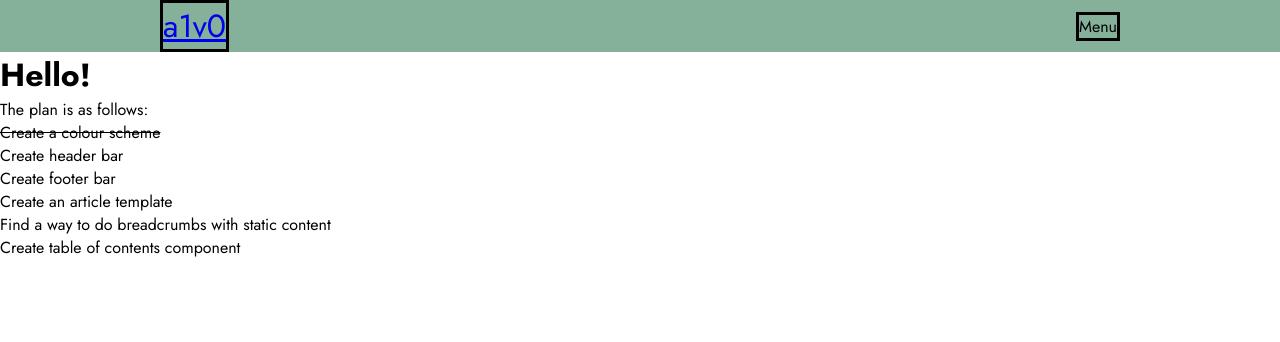
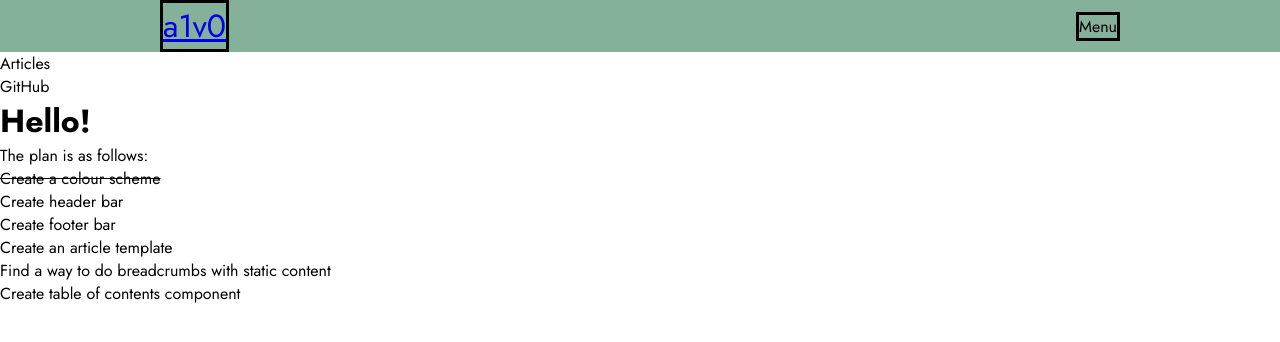
Before and after one commit to a1v0/a1v0.de, a React (Create React App) app: page / in a window 1280 px wide. Shown: the top 342 px of the page. Built offline with nearby package versions, Linux system fonts and the light colour scheme.

Commit message:
Add Menu to App

```diff
--- a/src/App.tsx
+++ b/src/App.tsx
@@ -1,11 +1,13 @@
 import React from "react";
 import "./App.css";
 import Header from "./Header";
+import Menu from "./Menu";
 
 function App() {
     return (
         <div className="App">
             <Header />
+            <Menu />
             <h1>Hello!</h1>
             <p>The plan is as follows:</p>
             <ol>
```
